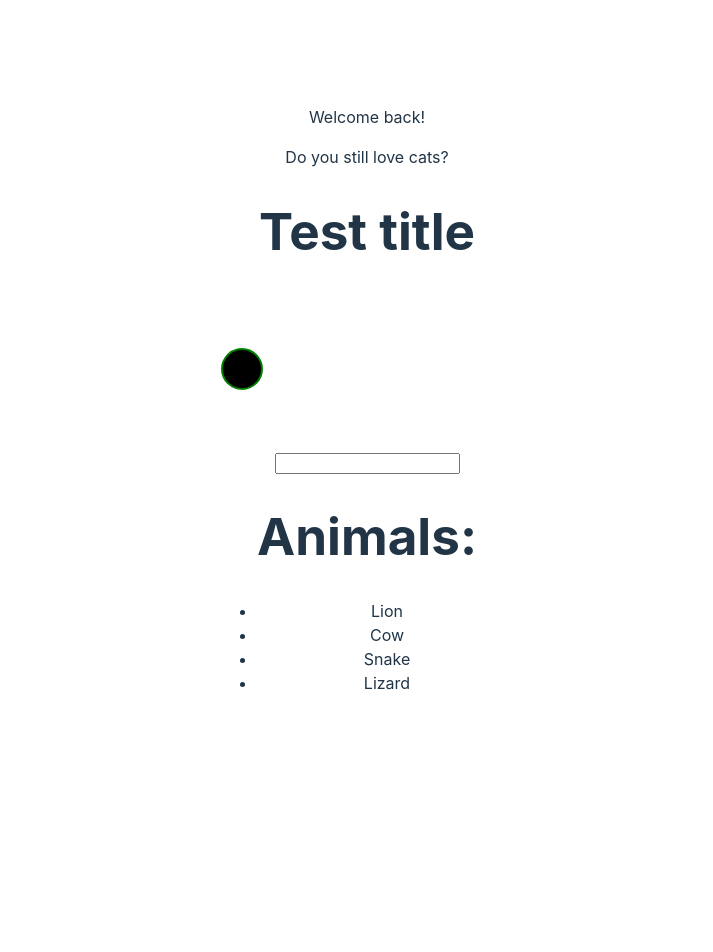
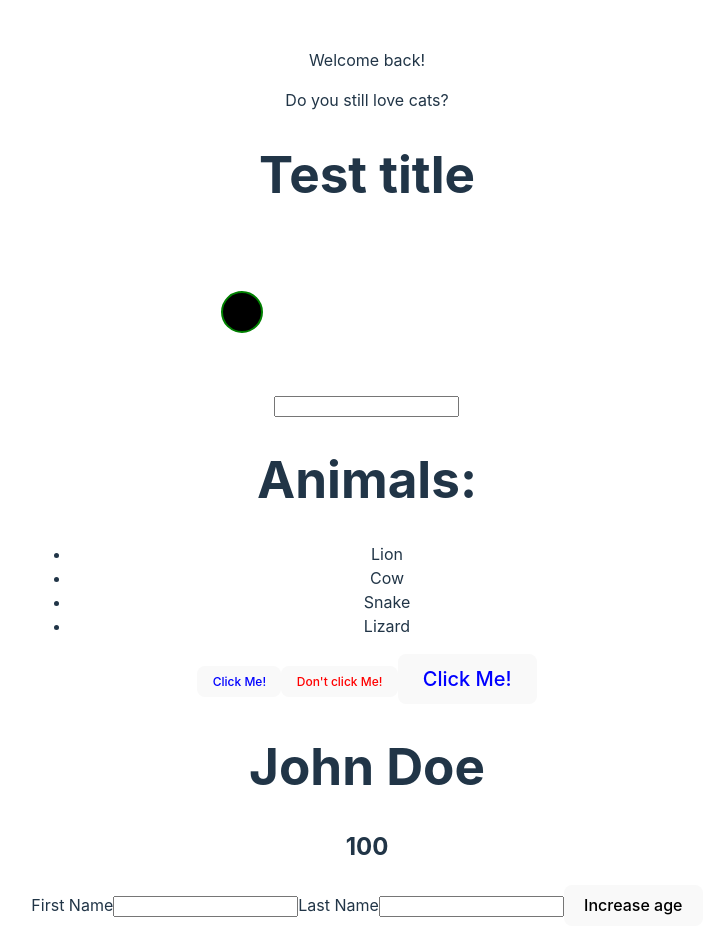
Before and after one commit to frarosset/my-first-react-app, a React (Vite) app: page / in a window 1280 px wide. Shown: the top 952 px of the page, without its empty margins (273-986 px from the left). Before the commit the page ends 800 px from the top, so only its background shows below. Built offline with nearby package versions, Linux system fonts and the light colour scheme.

Commit message:
Continue TOP React lessons (useState)

```diff
--- a/src/App.jsx
+++ b/src/App.jsx
@@ -1,28 +1,58 @@
 import "./App.css";
+import Person from "./Person.jsx";
 
 function ListItem(props) {
   return <li>{props.animal}</li>;
 }
 
 function List(props) {
+  // return (
+  //   <ul>
+  //     {props.animals.map(
+  //       (animal) =>
+  //         //animal.startsWith("L") ? <li key={animal}>{animal}</li> : null;
+  //         animal.startsWith("L") && <ListItem key={animal} animal={animal} />
+  //     )}
+  //   </ul>
+  // );
+  if (!props.animals) {
+    return <div>Loading...</div>;
+  }
+
+  if (props.animals.length === 0) {
+    return <div>There are no animals in the list!</div>;
+  }
+
   return (
     <ul>
       {props.animals.map((animal) => (
-        <ListItem key={animal} animal={animal} />
+        <li key={animal}>{animal}</li>
       ))}
     </ul>
   );
 }
 
+function Button(props) {
+  const buttonStyle = {
+    color: props.color,
+    fontSize: props.fontSize + "px",
+  };
+
+  return <button style={buttonStyle}>{props.text}</button>;
+}
+
 function App() {
   const animals = ["Lion", "Cow", "Snake", "Lizard"];
   //const animalList = animals.map((animal) => <li key={animal}>{animal}</li>);
-
   return (
     <div>
       <h1>Animals:</h1>
       {/*animalList*/}
       <List animals={animals} />
+      <Button text="Click Me!" color="blue" fontSize={12} />
+      <Button text="Don't click Me!" color="red" fontSize={12} />
+      <Button text="Click Me!" color="blue" fontSize={20} />
+      <Person />
     </div>
   );
 }
--- /dev/null
+++ b/src/Person.jsx
@@ -0,0 +1,42 @@
+import { useState } from "react";
+
+export default function Person() {
+  const [person, setPerson] = useState({
+    firstName: "John",
+    lastName: "Doe",
+    age: 100,
+  });
+
+  const fullName = `${person.firstName} ${person.lastName}`;
+
+  const handleIncreaseAge = () => {
+    setPerson({ ...person, age: person.age + 1 });
+  };
+
+  const handleSetFirstName = (e) => {
+    setPerson({ ...person, firstName: e.target.value });
+  };
+
+  const handleSetLastName = (e) => {
+    setPerson({ ...person, lastName: e.target.value });
+  };
+
+  return (
+    <>
+      <h1>{fullName}</h1>
+      <h2>{person.age}</h2>
+      <CustomInput label="First Name" changeHandler={handleSetFirstName} />
+      <CustomInput label="Last Name" changeHandler={handleSetLastName} />
+      <button onClick={handleIncreaseAge}>Increase age</button>
+    </>
+  );
+}
+
+function CustomInput({ label, changeHandler }) {
+  return (
+    <label>
+      {label}
+      <input onChange={changeHandler} />
+    </label>
+  );
+}
```
